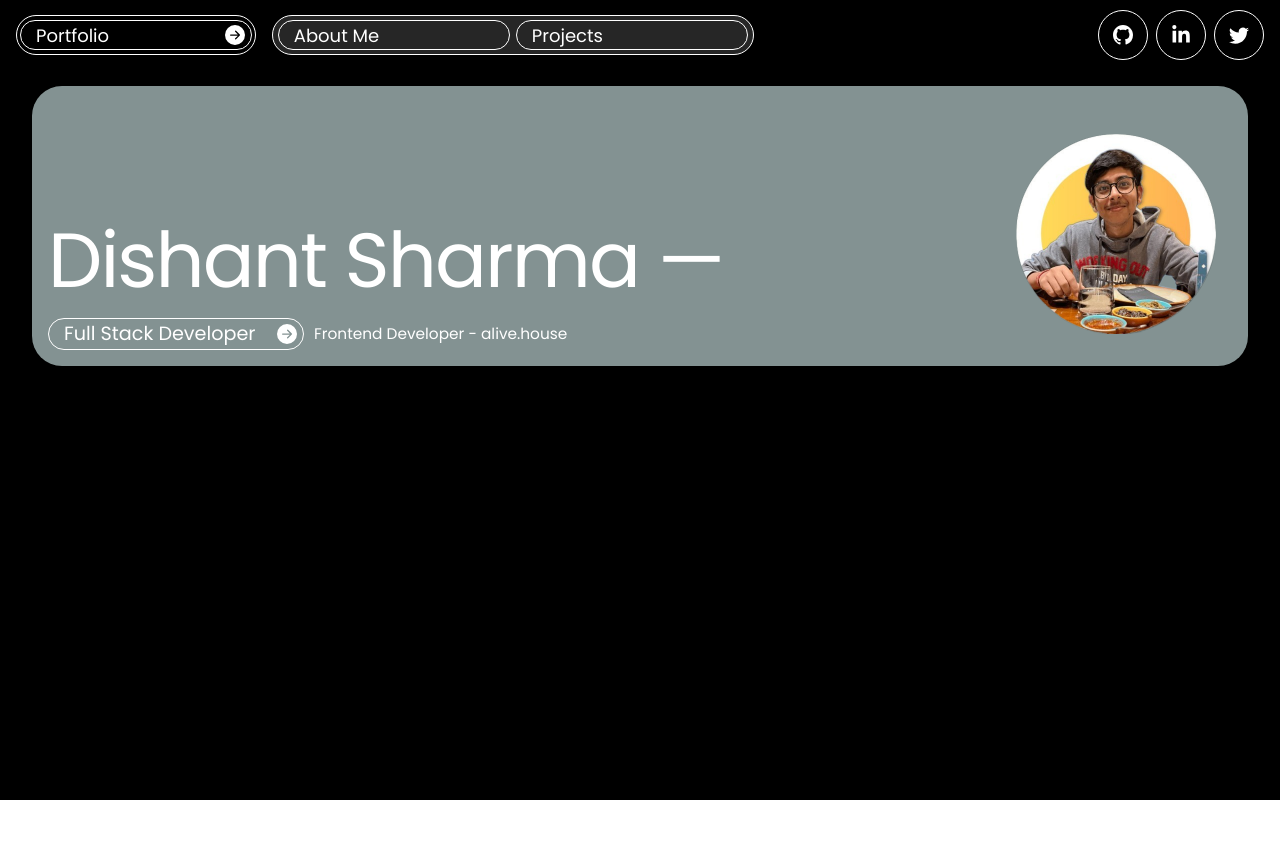
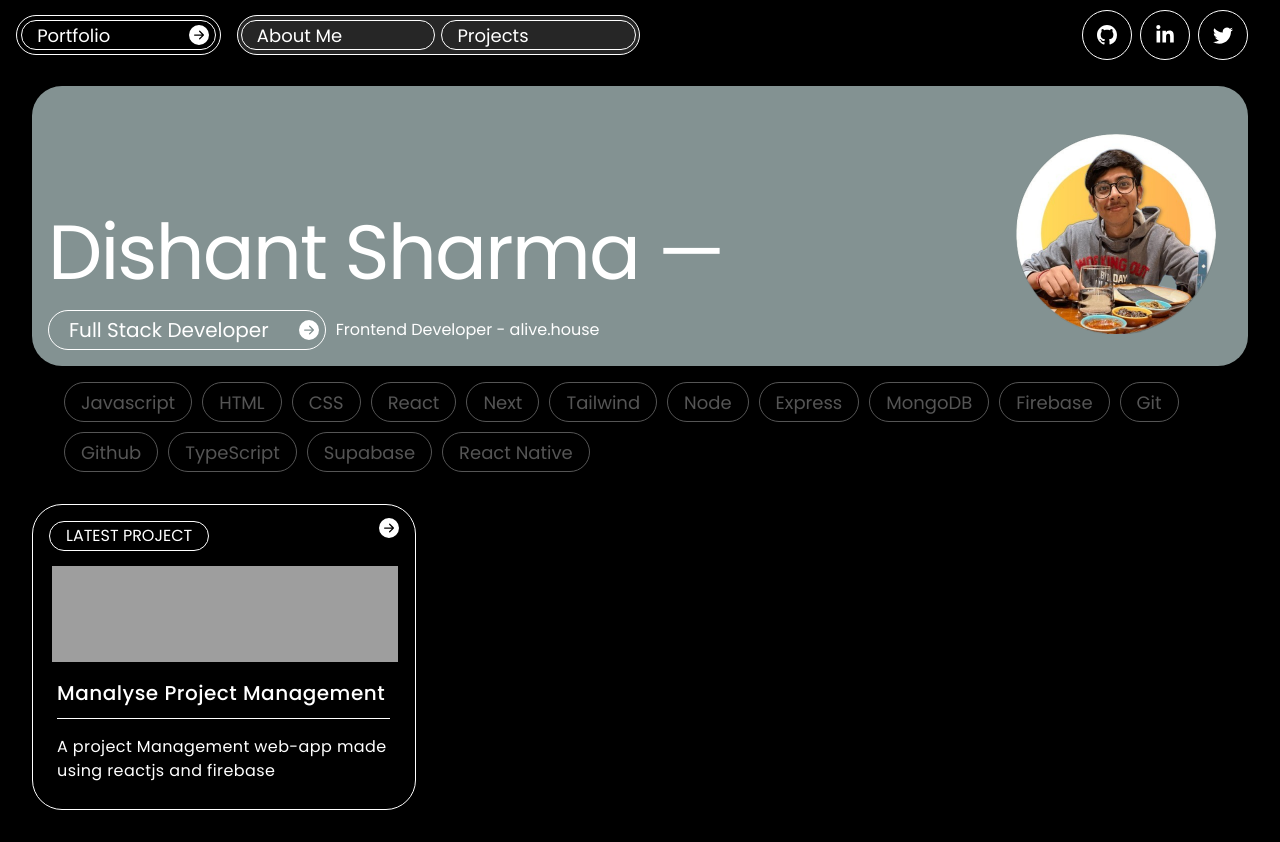
Before and after one commit to dishant0406/portfolio, a Next.js app: page / in a window 1280 px wide. Before the commit the page ends 800 px from the top, so only its background shows below. Built offline with nearby package versions, Linux system fonts and the light colour scheme; grey boxes are pictures that could not be loaded.

Commit message:
chore: ui v1 complete starting to work with sanity

```diff
--- a/components/HeroSection/index.tsx
+++ b/components/HeroSection/index.tsx
@@ -1,24 +1,93 @@
+import { useState } from 'react'
 import {BsGithub,BsTwitter,BsFillArrowRightCircleFill} from 'react-icons/bs'
 const HeroSection = () => {
+  const [skills, setSkills] = useState([
+    {
+      name: 'Javascript',
+    },
+    {
+      name: 'HTML',
+    },
+    {
+      name: 'CSS',
+    },
+    {
+      name: 'React',
+    },
+    {
+      name: 'Next',
+    },
+    {
+      name: 'Tailwind',
+    },
+    {
+      name: 'Node',
+    },
+    {
+      name: 'Express',
+    },
+    {
+      name: 'MongoDB',
+    },
+    {
+      name: 'Firebase',
+    },
+    {
+      name: 'Git',
+    },
+    {
+      name: 'Github',
+    },
+    {
+      name: 'TypeScript',
+    },
+    {
+      name: 'Supabase',
+    },
+    {
+      name: 'React Native',
+    },
+
+  ])
+
   return (
-    <div className="w-[100vw] mt-[1rem] flex justify-center">
-      <div className="w-[95vw] flex  bg-[#839292] justify-between rounded-[30px] items-end h-[35vh]">
+    <div className="w-[100vw] mt-[1rem] flex flex-col items-center">
+      <div className="w-[95vw] flex md:flex-row flex-col bg-[#839292] md:py-[0] py-[1rem] justify-between rounded-[30px] md:items-end md:h-[35vh]">
+      <div className='md:mb-[2rem] mb-[1rem] w-[95vw] justify-start  flex md:hidden'>
+          <img src='assets/Profile.png' className='h-[20vh] ml-[1rem]'/>
+        </div>
         <div className='mb-[1rem] ml-[1rem]'>
-          <p className="text-[6vw] tracking-tight text-white">
-            Dishant Sharma —
+          <p className="md:text-[6vw]  text-[10vw] tracking-tight text-white">
+            Dishant Sharma <span className='md:inline hidden'>—</span>
           </p>
-          <div className='flex gap-[10px] items-center'>
-            <div className='w-[20vw] cursor-pointer justify-between text-white flex items-center hover:bg-white transition-all duration-300 hover:text-[#9ca8a8] border border-white rounded-[20px] h-[2.5vw]'>
-              <p className=' text-[1.5vw]  ml-[15px]'>Full Stack Developer</p>
-              <BsFillArrowRightCircleFill className=' scale-125 mr-[8px]'/>
+          <p className="md:text-[6vw] mt-[-1rem] flex md:hidden text-left ml-[2rem] text-[10vw] tracking-tight text-white">
+            —
+          </p>
+          <div className='flex md:flex-row flex-col gap-[10px] md:ml-[0] ml-[-1rem] items-center'>
+            <div className='pl-[5px]  cursor-pointer justify-between text-white flex items-center hover:bg-white transition-all duration-300 hover:text-[#9ca8a8] border border-white rounded-[20px] h-[40px]'>
+              <p className=' md:text-[20px] text-[24px] whitespace-nowrap  ml-[15px]'>Full Stack Developer</p>
+              <BsFillArrowRightCircleFill className='ml-[2rem] scale-125 mr-[8px]'/>
             </div>
             <div>
-              <p className='text-white text-[1.2vw]'>Frontend Developer - alive.house</p>
+              <p className='text-white text-[16px]'>Frontend Developer - alive.house</p>
             </div>
           </div>
         </div>
-        <div className='mb-[2rem] mr-[2rem]'>
+        <div className='mb-[2rem] md:flex hidden mr-[2rem]'>
           <img src='assets/Profile.png' className='h-[25vh]'/>
+        </div>
+      </div>
+      <div className='max-w-[100vw] flex mt-[1rem] justify-center'>
+        <div className='flex max-w-[90vw] flex-wrap gap-[10px]'>
+          {
+            skills.map(skill=>{
+              return (
+                <div className='px-[1rem] text-[#555555] hover:bg-white transition-all duration-300 cursor-pointer hover:text-black h-[40px] border rounded-[20px] flex items-center border-[#555555]'>
+                <p className=' text-[18px]'>{skill.name}</p>
+              </div>
+              )
+            })
+          }
         </div>
       </div>
 
--- a/components/NavBar/index.tsx
+++ b/components/NavBar/index.tsx
@@ -5,22 +5,22 @@ const NavBar = () => {
   return (
     <div className='w-[100vw] h-[70px] justify-between flex items-center'>
       <div className='h-[70px] flex items-center'>
-        <div className='w-[15rem] ml-[1rem] border border-white flex rounded-[20px] items-center justify-center h-[40px]'>
-          <div className='w-[14.5rem] cursor-pointer justify-between text-white flex items-center hover:bg-white transition-all duration-300 hover:text-black border border-white rounded-[20px] h-[30px]'>
+        <div className='md:w-[16vw] w-[40vw] ml-[1rem] border border-white flex rounded-[20px] items-center justify-center h-[40px]'>
+          <div className='md:w-[15.2vw] w-[95%] cursor-pointer justify-between text-white flex items-center hover:bg-white transition-all duration-300 hover:text-black border border-white rounded-[20px] h-[30px]'>
             <p className=' text-[18px] ml-[15px]'>Portfolio</p>
             <BsFillArrowRightCircleFill className=' scale-125 mr-[8px]'/>
           </div>
         </div>
-        <div className='w-[30.1rem] bg-[#262626] gap-[6px] ml-[1rem] border border-white flex rounded-[20px] items-center justify-center h-[40px]'>
-          <div className='w-[14.5rem] cursor-pointer text-white flex items-center hover:bg-white transition-all duration-300 hover:text-black border border-white rounded-[20px] h-[30px]'>
+        <div className='w-[31.5vw] bg-[#262626] gap-[6px] ml-[1rem] border border-white hidden md:flex rounded-[20px] items-center justify-center h-[40px]'>
+          <div className='w-[15.2vw] cursor-pointer text-white flex items-center hover:bg-white transition-all duration-300 hover:text-black border border-white rounded-[20px] h-[30px]'>
             <p className=' text-[18px] ml-[15px]'>About Me</p>
           </div>
-          <div className='w-[14.5rem] cursor-pointer text-white flex items-center hover:bg-white transition-all duration-300 hover:text-black border border-white rounded-[20px] h-[30px]'>
+          <div className='w-[15.2vw] cursor-pointer text-white flex items-center hover:bg-white transition-all duration-300 hover:text-black border border-white rounded-[20px] h-[30px]'>
             <p className=' text-[18px] ml-[15px]'>Projects</p>
           </div>
         </div>
       </div>
-      <div className='flex gap-[8px] mr-[1rem]'>
+      <div className='flex gap-[8px] mr-[2rem]'>
         <div className='h-[50px] flex transition-all duration-300 text-white hover:bg-white hover:text-black items-center justify-center w-[50px] rounded-full border border-white'>
           <BsGithub className=' scale-125'/>
         </div>
--- /dev/null
+++ b/components/Projects/index.tsx
@@ -0,0 +1,38 @@
+import {BsGithub,BsTwitter,BsFillArrowRightCircleFill} from 'react-icons/bs'
+
+type Props = {}
+
+const Projects = (props: Props) => {
+  return (
+    <div className="w-[100vw] flex justify-center my-[2rem]">
+      <div className="w-[95vw] flex flex-wrap gap-[1rem] md:justify-start justify-center">
+        <div className="border rounded-[30px] border-white md:w-[30vw] w-[90vw] pb-[1rem]">
+          <div className="flex md:w-[30vw] w-[90vw] item-center justify-between">
+            <div className=" text-white hover:text-black hover:bg-white transition-all duration-300 cursor-pointer flex items-center justify-center px-[1rem] h-[30px] rounded-[20px] ml-[1rem] mt-[1rem] border border-white">
+              <p className="text-[16px]">LATEST PROJECT</p>
+            </div>
+            <div className='flex items-center'>
+              <BsFillArrowRightCircleFill className='text-white w-[40px] cursor-pointer hover:scale-110 transition-all duration-300  scale-125 mr-[8px]'/>
+            </div>
+          </div>
+          <div className='flex md:w-[30vw] w-[90vw] item-center justify-center mt-[15px]'>
+            <div className='md:w-[27vw] h-[6rem] w-[85vw]' style={{
+              background: `url("https://www.dishantsharma.me/images/projects/projectManagement.gif")`,
+              backgroundSize: 'cover',
+              backgroundPosition: 'center',
+              backgroundRepeat: 'no-repeat'
+            }} />
+          </div>
+          <div className='flex md:w-[30vw] w-[90vw] text-white item-center pl-[1.5rem] mt-[16px]'>
+            <p className='md:text-[20px] text-[18px] font-[500] tracking-wide border-b pb-[10px] md:w-[26vw] w-[80vw] border-white'>Manalyse Project Management</p>
+          </div>
+          <div className='flex md:w-[30vw] w-[90vw] text-white item-center pl-[1.5rem] mt-[16px]'>
+            <p className='tracking-wide  pb-[10px] md:w-[26vw] w-[80vw]'>A project Management web-app made using reactjs and firebase</p>
+          </div>
+        </div>
+      </div>
+    </div>
+  )
+}
+
+export default Projects
--- a/components/index.ts
+++ b/components/index.ts
@@ -1,7 +1,9 @@
 import NavBar from "./NavBar";
 import HeroSection from './HeroSection';
+import Projects from './Projects';
 
 export {
   NavBar,
-  HeroSection
+  HeroSection,
+  Projects
 }
--- a/package.json
+++ b/package.json
@@ -10,10 +10,13 @@
   },
   "dependencies": {
     "@next/font": "13.1.6",
+    "@portabletext/react": "^2.0.1",
+    "@sanity/image-url": "^1.0.2",
     "@types/node": "18.13.0",
     "@types/react": "18.0.28",
     "@types/react-dom": "18.0.11",
     "next": "13.1.6",
+    "next-sanity": "^4.1.5",
     "react": "18.2.0",
     "react-dom": "18.2.0",
     "react-icons": "^4.7.1",
--- a/pages/index.tsx
+++ b/pages/index.tsx
@@ -1,10 +1,11 @@
-import { NavBar, HeroSection } from 'components'
+import { NavBar, HeroSection, Projects } from 'components'
 
 const Home = () => {
   return (
     <div className='min-h-[100vh] w-[100vw] bg-black'>
       <NavBar />
       <HeroSection />
+      <Projects />
     </div>
   )
 }
--- a/styles/globals.css
+++ b/styles/globals.css
@@ -3,6 +3,7 @@
   box-sizing: border-box;
   padding: 0;
   margin: 0;
+  overflow-x:hidden;
 }
 
 @tailwind base;
--- /dev/null
+++ b/utils/index.ts
@@ -0,0 +1,5 @@
+import client from "./Sanity";
+
+export {
+  client
+}
```
Also changed, not shown: utils/Sanity/index.ts (added, +14 -0 lines), 1 other file (tests, documents, lock files or other folders).
